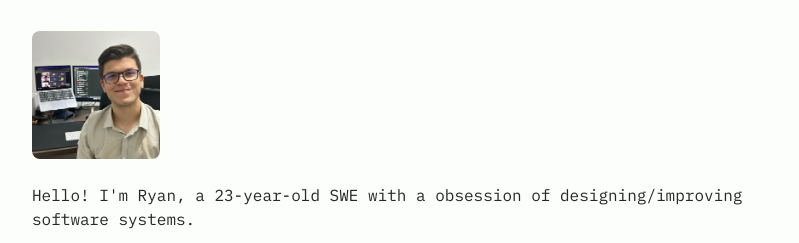
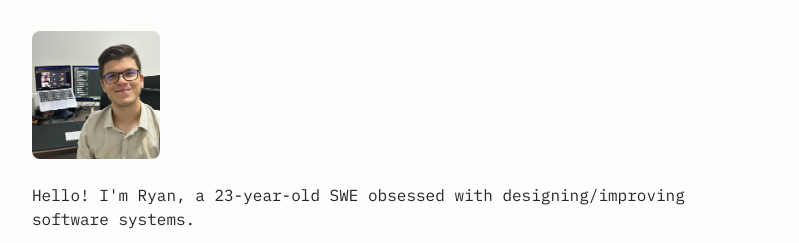
Before and after one commit to RyanGst/blog, an Astro site: page / in a window 1280 px wide. Shown: the part 314-557 px from the top of the page, without its empty margins (240-1039 px from the left). Built offline with nearby package versions, Linux system fonts and the light colour scheme; Astro itself is replaced by a stand-in of ours; some packages are replaced by stand-ins of ours.

Commit message:
chore: grammar

```diff
--- a/src/pages/index.astro
+++ b/src/pages/index.astro
@@ -48,7 +48,7 @@ const howOld = new Date().getFullYear() - 2002;
           class="relative mb-6 h-32 w-32 rounded-lg object-cover object-center"
           alt="Picture of Ryan"
         />
-        Hello! I'm Ryan, a {howOld}-year-old SWE with a obsession of
+        Hello! I'm Ryan, a {howOld}-year-old SWE obsessed with
         designing/improving software systems.
       </p>
 
```
